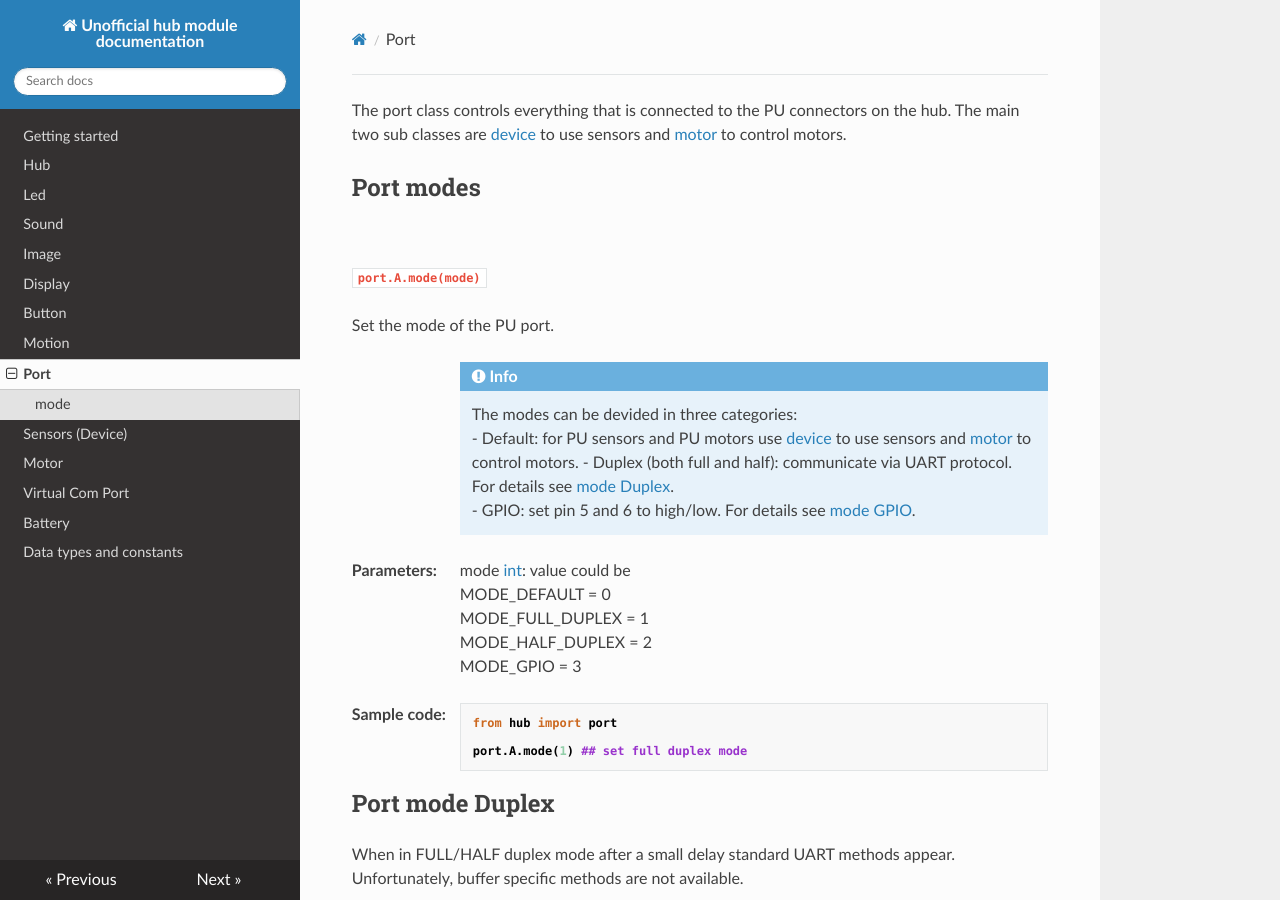
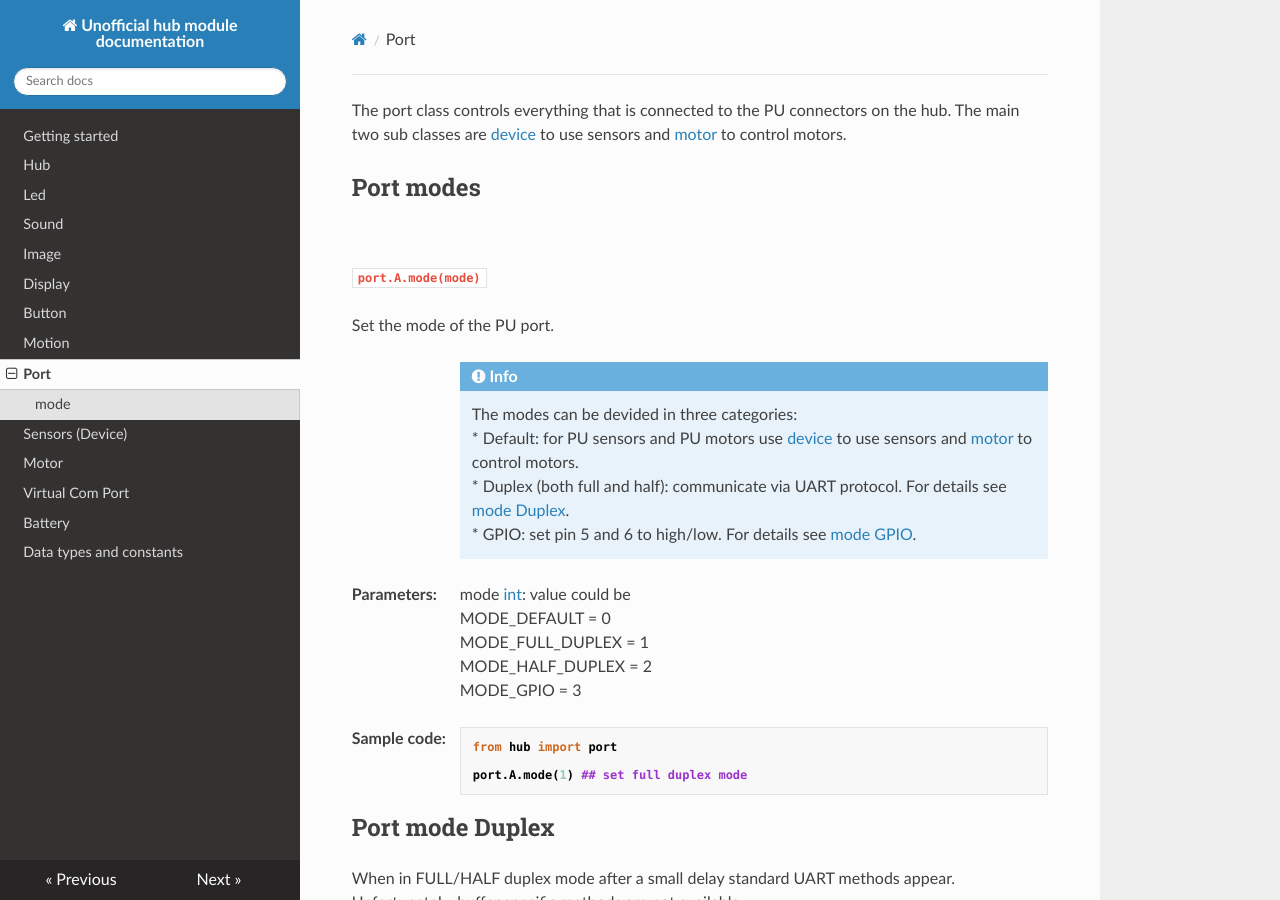
Before and after one commit to NStrijbosch/hub-module-notes, an MkDocs documentation site: the page built from docs/port.md, in a window 1280 px wide and 900 px high. Built offline with MkDocs 1.6.1, drawn with Linux system fonts in a browser that asks for light colours; nearby versions of some CDN libraries; part of the change alters nothing that is shown.

```diff
--- a/docs/port.md
+++ b/docs/port.md
@@ -10,9 +10,9 @@ Set the mode of the PU port.
 
 !!! info
     The modes can be devided in three categories:
-    -  Default: for PU sensors and PU motors use [device](sensors.md) to use sensors and [motor](motors.md) to control motors.
-    -  Duplex (both full and half): communicate via UART protocol. For details see [mode Duplex](#port-mode-duplex).
-    -  GPIO: set pin 5 and 6 to high/low. For details see [mode GPIO](#port-mode-GPIO).
+    *  Default: for PU sensors and PU motors use [device](sensors.md) to use sensors and [motor](motors.md) to control motors.
+    *  Duplex (both full and half): communicate via UART protocol. For details see [mode Duplex](#port-mode-duplex).
+    *  GPIO: set pin 5 and 6 to high/low. For details see [mode GPIO](#port-mode-GPIO).
 
 __Parameters:__
 
```
